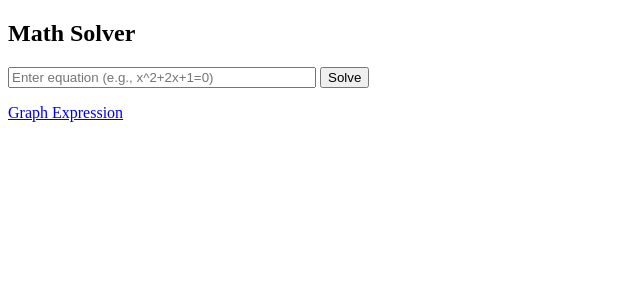
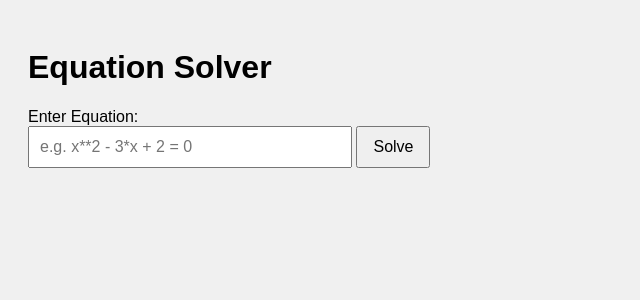
Before and after one commit to Bijush/my-python-app, a Flask app: page / in a window 1280 px wide. Shown: the top 300 px of the page, without its empty margins (0-640 px from the left). Run offline with Flask 3, Linux system fonts and the light colour scheme.

Commit message:
Update index.html

```diff
--- a/templates/index.html
+++ b/templates/index.html
@@ -1,14 +1,52 @@
 <!DOCTYPE html>
 <html>
-<head><title>Math Solver</title></head>
+<head>
+    <meta charset="UTF-8">
+    <title>Equation Solver</title>
+    <style>
+        body {
+            font-family: sans-serif;
+            padding: 20px;
+            background-color: #f0f0f0;
+        }
+        form {
+            margin-bottom: 20px;
+        }
+        input[type="text"] {
+            width: 300px;
+            padding: 10px;
+            font-size: 16px;
+        }
+        input[type="submit"] {
+            padding: 10px 15px;
+            font-size: 16px;
+        }
+        .result {
+            background-color: #fff;
+            padding: 15px;
+            border-radius: 8px;
+            box-shadow: 0 0 10px rgba(0,0,0,0.1);
+        }
+    </style>
+    <!-- ✅ MathJax Script -->
+    <script src="https://polyfill.io/v3/polyfill.min.js?features=es6"></script>
+    <script id="MathJax-script" async
+      src="https://cdn.jsdelivr.net/npm/mathjax@3/es5/tex-mml-chtml.js">
+    </script>
+</head>
 <body>
-<h2>Math Solver</h2>
-<form method="POST">
-  <input type="text" name="equation" placeholder="Enter equation (e.g., x^2+2x+1=0)" style="width:300px" required>
-  <input type="submit" value="Solve">
-</form>
-<p>{{ steps|safe }}</p>
-<p><strong>{{ result }}</strong></p>
-<a href="/graph">Graph Expression</a>
+    <h1>Equation Solver</h1>
+    <form method="POST">
+        <label for="equation">Enter Equation:</label><br>
+        <input type="text" id="equation" name="equation" required placeholder="e.g. x**2 - 3*x + 2 = 0">
+        <input type="submit" value="Solve">
+    </form>
+
+    {% if result %}
+    <div class="result">
+        <h3>{{ result }}</h3>
+        <p>{{ steps|safe }}</p>
+    </div>
+    {% endif %}
 </body>
 </html>
```
